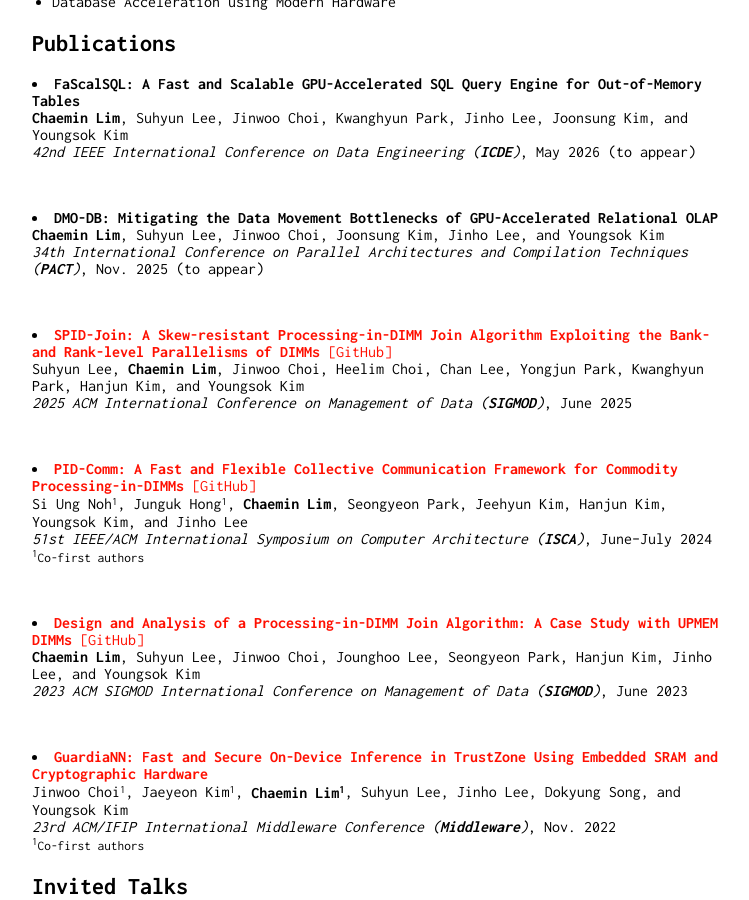
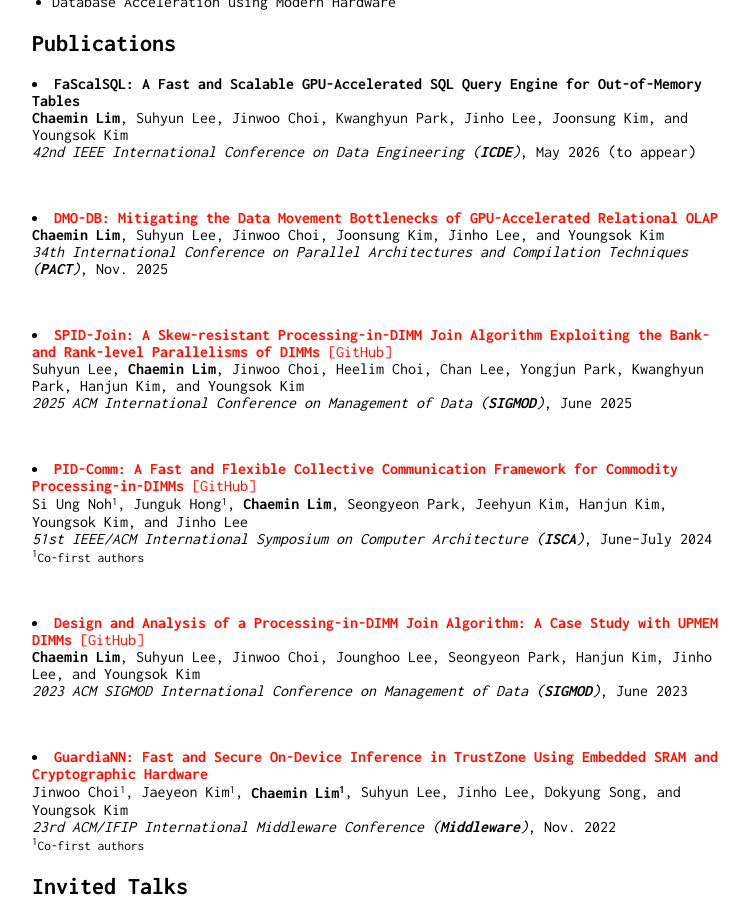
Before and after one commit to janoslim/janoslim.github.io, a Jekyll site: the page built from index.md, in a window 1280 px wide and 900 px high, scrolled down 367 px. Shown: the whole window, without its empty margins (258-1007 px from the left). Built offline with Jekyll 4.4.1, drawn with Linux system fonts in a browser that asks for light colours; our own code applies the rules of GitHub Pages for plain Markdown files.

Commit message:
Add hyperlinks and update conference details in index.md
Updated references to include hyperlinks and removed 'to appear' notation for PACT conference.

```diff
--- a/index.md
+++ b/index.md
@@ -25,9 +25,9 @@
 </li>
 <br>
 <li>
- <b>DMO-DB: Mitigating the Data Movement Bottlenecks of GPU-Accelerated Relational OLAP</b><br>
+ <b><a href="https://ieeexplore.ieee.org/document/11282501">DMO-DB: Mitigating the Data Movement Bottlenecks of GPU-Accelerated Relational OLAP</a></b><br>
 <b>Chaemin Lim</b>, Suhyun Lee, Jinwoo Choi, Joonsung Kim, Jinho Lee, and Youngsok Kim<br>
-<i>34th International Conference on Parallel Architectures and Compilation Techniques (<b>PACT</b>)</i>, Nov. 2025 (to appear)<br>
+<i>34th International Conference on Parallel Architectures and Compilation Techniques (<b>PACT</b>)</i>, Nov. 2025<br>
 </li>
 <br>
 <li>
```
